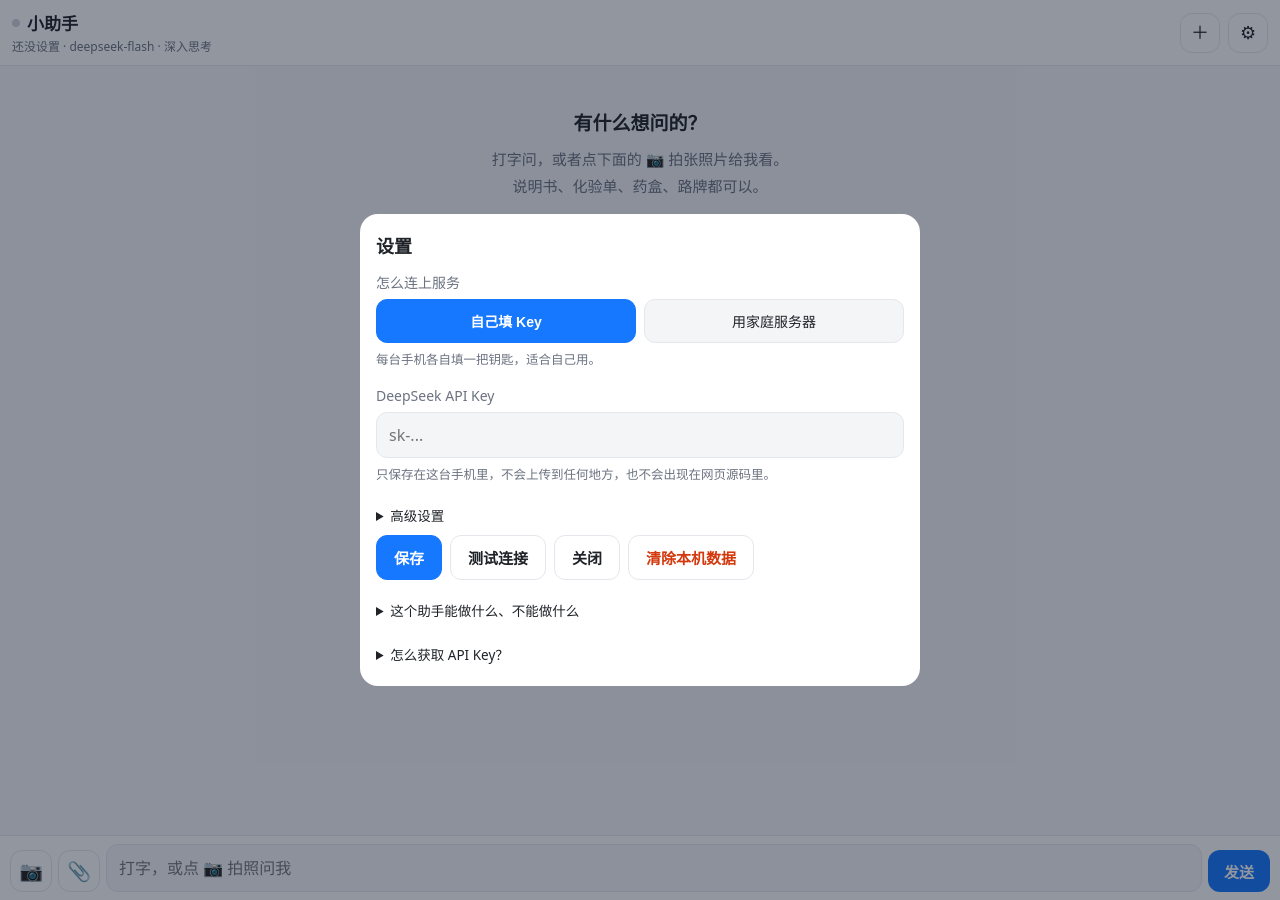
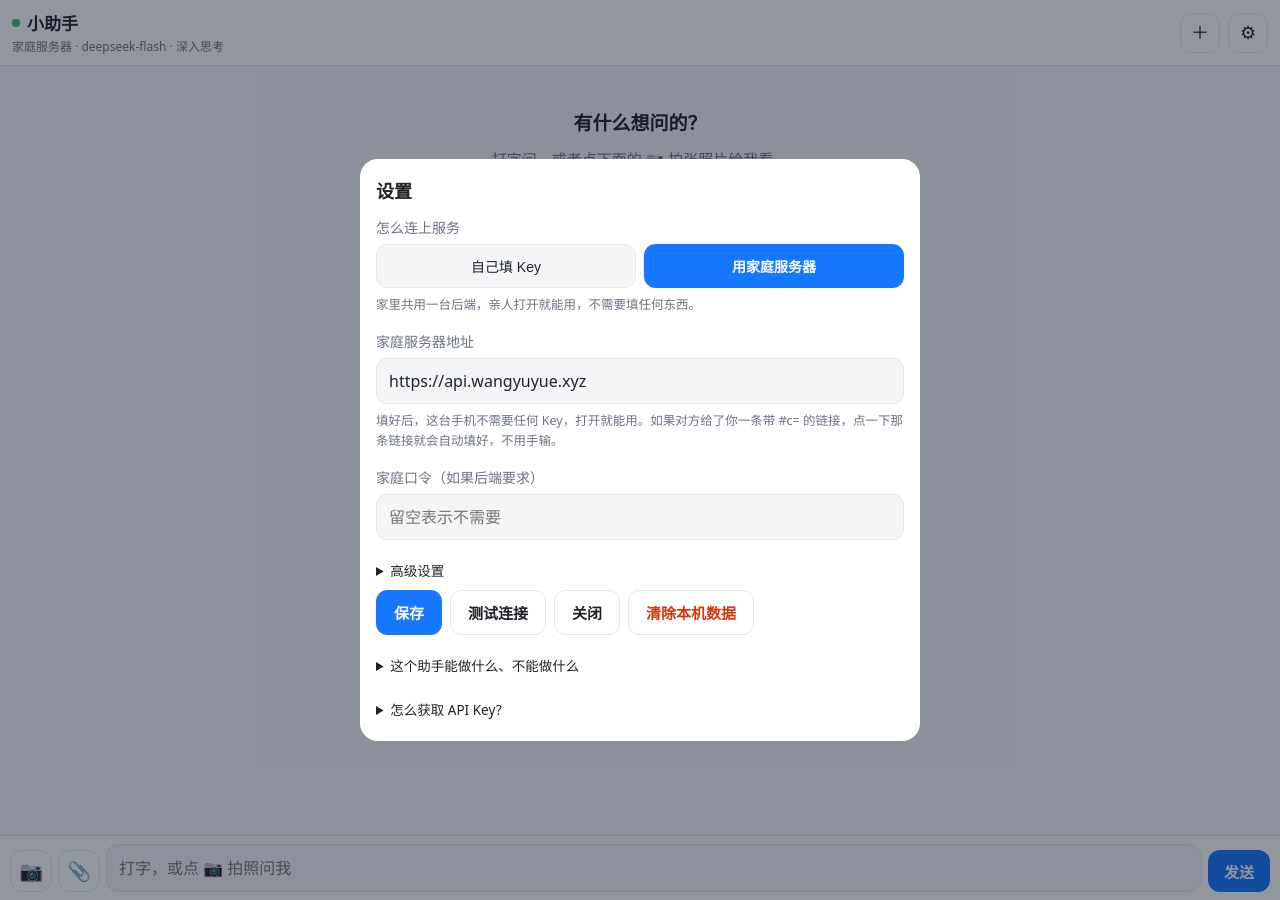
Before and after one commit to kingo0807/my-website, a Jekyll site: the page chat/index.html, which Jekyll copies as it is, in a window 1280 px wide. Built offline with Jekyll 4.4.1, drawn with Linux system fonts in a browser that asks for light colours.

Commit message:
feat(chat): default to family backend with activation links

```diff
--- a/chat/index.html
+++ b/chat/index.html
@@ -279,7 +279,7 @@
       <div class="field">
         <label for="set-backend">家庭服务器地址</label>
         <input id="set-backend" type="text" placeholder="https://你的后端地址" spellcheck="false">
-        <p class="note">填好后，这台手机不需要任何 Key，打开就能用。</p>
+        <p class="note">填好后，这台手机不需要任何 Key，打开就能用。如果对方给了你一条带 #c= 的链接，点一下那条链接就会自动填好，不用手输。</p>
       </div>
       <div class="field">
         <label for="set-code">家庭口令（如果后端要求）</label>
@@ -349,8 +349,10 @@
   var K_HINT = 'fa_hint_closed';
   var DEFAULT_BASE = 'https://api.deepseek.com';
   var DEFAULT_MODEL = 'deepseek-flash';
-  /* 部署好家庭服务器后，把地址填在这里，亲人打开就能直接用，不需要任何设置。 */
-  var DEFAULT_BACKEND = '';
+  /* 家庭服务器地址：填好后亲人打开就能用，不需要任何设置。 */
+  var DEFAULT_BACKEND = 'https://api.wangyuyue.xyz';
+  /* 后端是否要求家庭口令（这个后端要求）。关掉它会让没有口令的手机不再弹设置。 */
+  var BACKEND_NEEDS_CODE = true;
   var MAX_KEEP = 60;
   var MAX_IMAGES = 6;
   var IMAGE_MAX_SIDE = 1568;
@@ -931,7 +933,10 @@
       if (/model/i.test(detail)) return '模型名不对：' + detail;
       return '这次没成功：' + (detail || '请求格式有问题');
     }
-    if (status === 401 || status === 403) return '钥匙不对或已失效，请点 ⚙ 重新填一次。' + (detail ? '（' + detail + '）' : '');
+    if (status === 401 || status === 403) {
+      if (state.backend) return '家庭口令不对，请点 ⚙ 填一次。' + (detail ? '（' + detail + '）' : '');
+      return '钥匙不对或已失效，请点 ⚙ 重新填一次。' + (detail ? '（' + detail + '）' : '');
+    }
     if (status === 402) return '余额不够了，请到 DeepSeek 平台充值。';
     if (status === 413) return '图片太大了，换一张小一点的试试。';
     if (status === 429) return '问得太快了，等十几秒再试。';
@@ -1224,6 +1229,20 @@
   });
 
   /* ---------- 启动 ---------- */
+  /* 激活链接：口令放在 # 后面。井号后面的内容浏览器不会发给服务器，
+     也不会留在网页源码里，所以口令不会出现在任何公开的地方。 */
+  var hash = location.hash || '';
+  if (hash.indexOf('#c=') === 0) {
+    var incoming = '';
+    try { incoming = decodeURIComponent(hash.slice(3)).trim(); } catch (e) { incoming = hash.slice(3).trim(); }
+    if (incoming) {
+      state.code = incoming;
+      localStorage.setItem(K_CODE, incoming);
+      if (history.replaceState) history.replaceState(null, '', location.pathname + location.search);
+      toast('这台手机已经开通，直接问就行');
+    }
+  }
+
   var params = new URLSearchParams(location.search);
   if (params.get('action') === 'camera') {
     setTimeout(function () { $('pick-camera').click(); }, 400);
```
Also changed, not shown: other parts of chat/index.html (+1 -0 lines).
